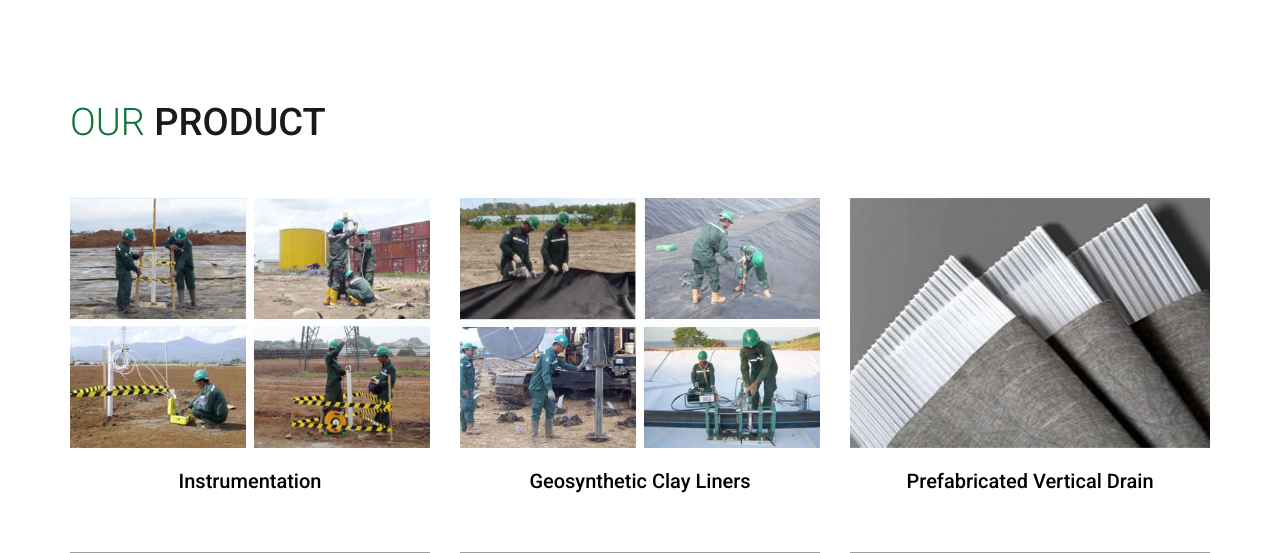
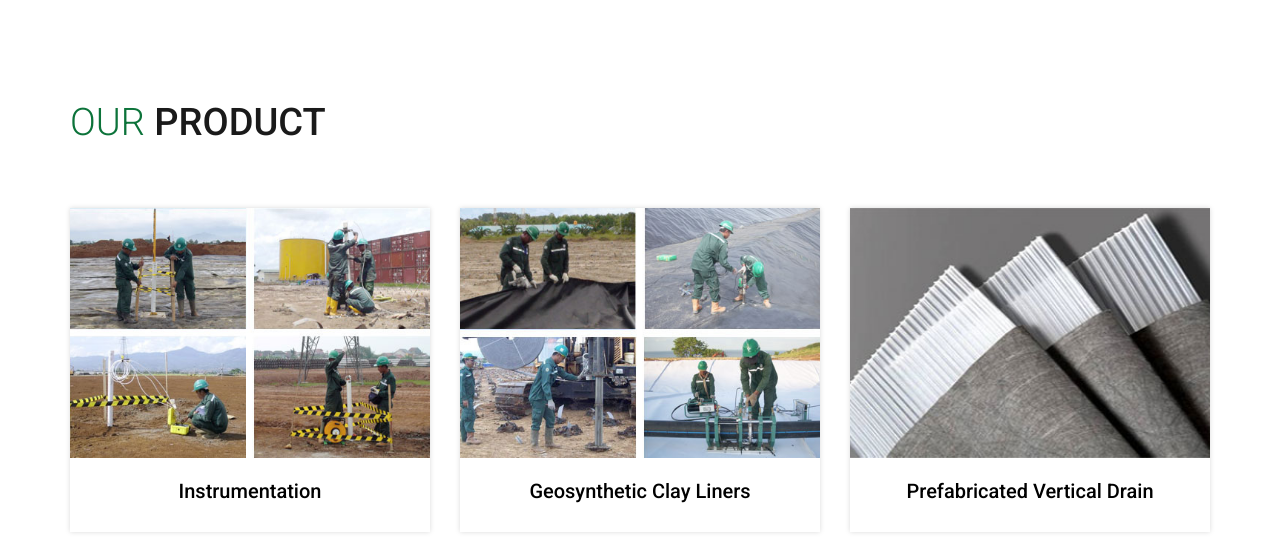
Before and after one commit to fataelislami/geosistem, a CodeIgniter app: page /database/product in a window 1280 px wide. Shown: the part 151-704 px from the top of the page. Run offline with CodeIgniter, Linux system fonts and the light colour scheme; some libraries are stand-ins or nearby versions; grey boxes are pictures that could not be loaded.

Commit message:
add outline

```diff
--- a/application/modules/front/views/product/list.php
+++ b/application/modules/front/views/product/list.php
@@ -17,8 +17,8 @@
         <div class="portfolio-wrap mfp-gallery work-grid row clearfix">
            <!-- COLUMNS 1 -->
 
-           <div class="masonry-item cat-3 col-lg-4 col-md-4 col-sm-6 m-b30">
-             <div class="project-classic">
+           <div class="masonry-item cat-3 col-lg-4 col-md-4 col-sm-6 col-xs-6 m-b30">
+             <div class="our-team-1 project-classic">
                    <div class="mt-box ">
                        <div class="mt-thum-bx img-center-icon  mt-img-overlay2">
                            <img src="<?= base_url()?>xfile/product/instrumentation.jpg" style="height:250px;object-fit:cover" alt="">
@@ -35,14 +35,14 @@
                        </div>
                    </div>
                    <div class="mt-info p-t20" style="text-align:center">
-                       <h4 class="mt-title m-b20 m-t0" data-hover="Instrumentation">Instrumentation</h4>
+                       <a href="<?= base_url() ?>product/instrumentation"><h4 class="mt-title m-b20 m-t0" data-hover="Instrumentation">Instrumentation</h4></a>
                        <!-- <p>This is ipsum dolor sitamet, consectetur adipisi cing elito, sed do eiusmod tempor incididunt ut labore et dolore magna aliqua..</p>      								                                     -->
                        <!-- <a href="#" class="site-button-link" data-hover="Read More">Read More <i class="fa fa-angle-right arrow-animation"></i></a> -->
                    </div>
                </div>
            </div>
-           <div class="masonry-item cat-3 col-lg-4 col-md-4 col-sm-6 m-b30">
-             <div class="project-classic">
+           <div class="masonry-item cat-3 col-lg-4 col-md-4 col-sm-6 col-xs-6 m-b30">
+             <div class="our-team-1 project-classic">
                    <div class="mt-box ">
                        <div class="mt-thum-bx img-center-icon  mt-img-overlay2">
                            <img src="<?= base_url()?>xfile/product/geosynthetic.jpg" style="height:250px;object-fit:cover" alt="">
@@ -59,14 +59,14 @@
                        </div>
                    </div>
                    <div class="mt-info p-t20" style="text-align:center">
-                       <h4 class="mt-title m-b20 m-t0" data-hover="Geosynthetic Clay Liners">Geosynthetic Clay Liners</h4>
+                       <a href="<?= base_url() ?>product/geosynthetic-clay-liners"><h4 class="mt-title m-b20 m-t0" data-hover="Geosynthetic Clay Liners">Geosynthetic Clay Liners</h4></a>
                        <!-- <p>This is ipsum dolor sitamet, consectetur adipisi cing elito, sed do eiusmod tempor incididunt ut labore et dolore magna aliqua..</p>      								                                     -->
                        <!-- <a href="#" class="site-button-link" data-hover="Read More">Read More <i class="fa fa-angle-right arrow-animation"></i></a> -->
                    </div>
                </div>
            </div>
-           <div class="masonry-item cat-1  col-lg-4 col-md-4 col-sm-6 m-b30">
-             <div class="project-classic">
+           <div class="masonry-item cat-1  col-lg-4 col-md-4 col-sm-6 col-xs-6 m-b30">
+             <div class="our-team-1 project-classic">
                    <div class="mt-box ">
                        <div class="mt-thum-bx  img-center-icon  mt-img-overlay2">
                            <img src="<?= base_url()?>xfile/product/pvd.jpg" style="height:250px;object-fit:cover" alt="">
@@ -83,14 +83,14 @@
                        </div>
                    </div>
                    <div class="mt-info p-t20" style="text-align:center">
-                       <h4 class="mt-title m-b20 m-t0"  data-hover="Prefabricated Vertical Drain">Prefabricated Vertical Drain</h4>
+                       <a href="<?= base_url() ?>product/prefabricated-vertical-drain"><h4 class="mt-title m-b20 m-t0"  data-hover="Prefabricated Vertical Drain">Prefabricated Vertical Drain</h4></a>
                        <!-- <p>This is ipsum dolor sitamet, consectetur adipisi cing elito, sed do eiusmod tempor incididunt ut labore et dolore magna aliqua..</p> -->
      <!-- <a href="#" class="site-button-link" data-hover="Read More">Read More <i class="fa fa-angle-right arrow-animation"></i></a> -->
                     </div>
                </div>
            </div>
-           <div class="masonry-item cat-3 col-lg-4 col-md-4 col-sm-6 m-b30">
-             <div class="project-classic">
+           <div class="masonry-item cat-3 col-lg-4 col-md-4 col-sm-6 col-xs-6 m-b30">
+             <div class="our-team-1 project-classic">
                    <div class="mt-box ">
                        <div class="mt-thum-bx img-center-icon  mt-img-overlay2">
                            <img src="<?= base_url()?>xfile/product/geogrid.jpg" style="height:350px;object-fit:cover" alt="">
@@ -107,7 +107,7 @@
                        </div>
                    </div>
                    <div class="mt-info p-t20" style="text-align:center">
-                       <h4 class="mt-title m-b20 m-t0" data-hover="Geogrid">Geogrid</h4>
+                       <a href="<?= base_url() ?>product/geogrid"><h4 class="mt-title m-b20 m-t0" data-hover="Geogrid">Geogrid</h4></a>
                        <!-- <p>This is ipsum dolor sitamet, consectetur adipisi cing elito, sed do eiusmod tempor incididunt ut labore et dolore magna aliqua..</p>      								                                     -->
                        <!-- <a href="#" class="site-button-link" data-hover="Read More">Read More <i class="fa fa-angle-right arrow-animation"></i></a> -->
                    </div>
@@ -116,7 +116,7 @@
 
            <!-- COLUMNS 2 -->
            <div class="masonry-item cat-2 col-lg-4 col-md-4 col-sm-6 m-b30">
-             <div class="project-classic">
+             <div class="our-team-1 project-classic">
                    <div class="mt-box ">
                        <div class="mt-thum-bx img-center-icon  mt-img-overlay2">
                            <img src="<?= base_url()?>xfile/product/geomembrane.jpg" style="height:350px;object-fit:cover" alt="">
@@ -133,7 +133,7 @@
                        </div>
                    </div>
                    <div class="mt-info p-t20" style="text-align:center">
-                       <h4 class="mt-title m-b20 m-t0" data-hover="Geomembrane">Geomembrane</h4>
+                       <a href="<?= base_url() ?>product/geomembrane"><h4 class="mt-title m-b20 m-t0" data-hover="Geomembrane">Geomembrane</h4></a>
                        <!-- <p>This is ipsum dolor sitamet, consectetur adipisi cing elito, sed do eiusmod tempor incididunt ut labore et dolore magna aliqua..</p> -->
                        <!-- <a href="#" class="site-button-link" data-hover="Read More">Read More <i class="fa fa-angle-right arrow-animation"></i></a> -->
                    </div>
@@ -141,7 +141,7 @@
            </div>
            <!-- COLUMNS 3 -->
            <div class="masonry-item cat-3 col-lg-4 col-md-4 col-sm-6 m-b30">
-             <div class="project-classic">
+             <div class="our-team-1 project-classic">
                    <div class="mt-box ">
                        <div class="mt-thum-bx img-center-icon  mt-img-overlay2">
                            <img src="<?= base_url()?>xfile/product/geotextile.jpg" style="height:350px;object-fit:cover" alt="">
@@ -158,7 +158,7 @@
                        </div>
                    </div>
                    <div class="mt-info p-t20" style="text-align:center">
-                       <h4 class="mt-title m-b20 m-t0" data-hover="Geotextile">Geotextile</h4>
+                       <a href="<?= base_url() ?>product/geotextile"><h4 class="mt-title m-b20 m-t0" data-hover="Geotextile">Geotextile</h4></a>
                        <!-- <p>This is ipsum dolor sitamet, consectetur adipisi cing elito, sed do eiusmod tempor incididunt ut labore et dolore magna aliqua..</p>      								                                     -->
                        <!-- <a href="#" class="site-button-link" data-hover="Read More">Read More <i class="fa fa-angle-right arrow-animation"></i></a> -->
                    </div>
```
